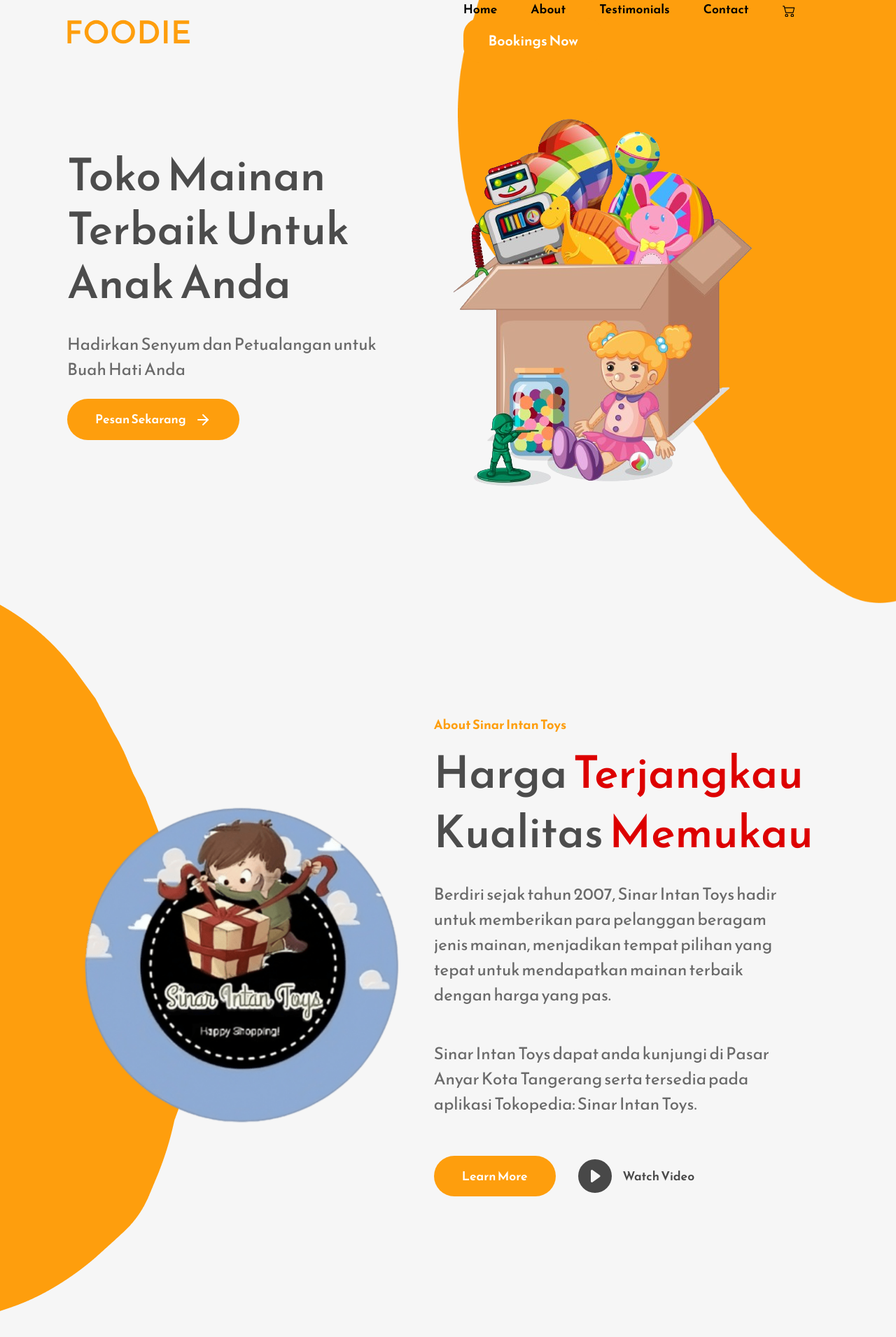
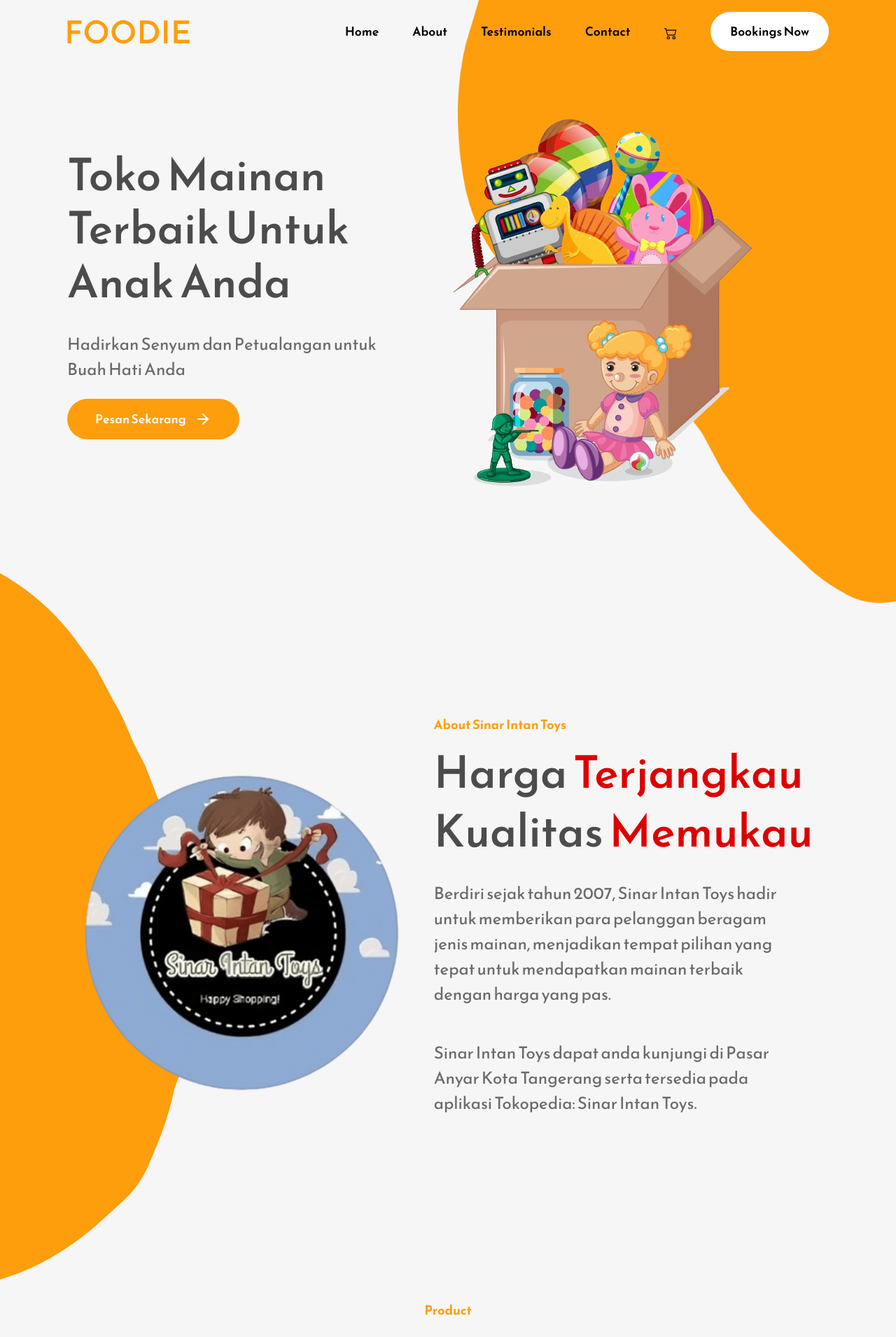
Before and after one commit to johanesrendy/sinar-intan-toys, a React (Create React App) app: page / in a window 1280 px wide. Shown: the top 1911 px of the page at 70% size. Built offline with nearby package versions, Linux system fonts and the light colour scheme.

Commit message:
fix: double style initiation for a classname at app.css & turn about button to comment

```diff
--- a/src/App.css
+++ b/src/App.css
@@ -333,7 +333,7 @@
   font-weight: 600;
 }
 
-.primary-button{
+.primary-button-product {
   background-color: #fe9e0d;
   color: white;
   border: none;
@@ -351,31 +351,32 @@
   justify-content: center;
 }
 
-a.primary-button, a.primary-button:visited, a.primary-button:active, a.primary-button:hover{
+a.primary-button-product,
+a.primary-button-product:visited,
+a.primary-button-product:active,
+a.primary-button-product:hover {
   color: white;
-
 }
 
-.primary-button:hover{
+.primary-button-product:hover {
   background-color: #e48f0f;
 }
 
-.primary-button::after{
+.primary-button-product::after {
   background-color: #e48f0f;
   color: white;
 }
 
-.work-section-bottom .rounded-img{
+.work-section-bottom .rounded-img {
   border-radius: 1.5rem;
 }
-
 
 @media (max-width: 1000px) {
   .navbar-links-container a {
     margin-right: 1rem;
     font-size: 1rem;
   }
-  .primary-button {
+  .primary-button-product {
     font-size: 1rem;
   }
   .home-bannerImage-container {
--- a/src/Components/About.js
+++ b/src/Components/About.js
@@ -21,17 +21,20 @@
           Kualitas <span className="primary-heading-red">Memukau</span>
         </h1>
         <p className="primary-text">
-        Berdiri sejak tahun 2007, Sinar Intan Toys hadir untuk memberikan para pelanggan beragam jenis mainan, menjadikan tempat pilihan yang tepat untuk mendapatkan mainan terbaik dengan harga yang pas.
+          Berdiri sejak tahun 2007, Sinar Intan Toys hadir untuk memberikan para
+          pelanggan beragam jenis mainan, menjadikan tempat pilihan yang tepat
+          untuk mendapatkan mainan terbaik dengan harga yang pas.
         </p>
         <p className="primary-text">
-        Sinar Intan Toys dapat anda kunjungi di Pasar Anyar Kota Tangerang serta tersedia pada aplikasi Tokopedia: Sinar Intan Toys.
+          Sinar Intan Toys dapat anda kunjungi di Pasar Anyar Kota Tangerang
+          serta tersedia pada aplikasi Tokopedia: Sinar Intan Toys.
         </p>
-        <div className="about-buttons-container">
+        {/* <div className="about-buttons-container">
           <button className="secondary-button">Learn More</button>
           <button className="watch-video-button">
             <BsFillPlayCircleFill /> Watch Video
           </button>
-        </div>
+        </div> */}
       </div>
     </div>
   );
--- a/src/Components/Product.js
+++ b/src/Components/Product.js
@@ -38,11 +38,13 @@
         {workInfoData.map((data) => (
           <div className="work-section-info shadow" key={data.title}>
             <div className="info-boxes-img-container">
-              <img src={data.image} alt="" className="rounded-img"/>
+              <img src={data.image} alt="" className="rounded-img" />
             </div>
             <h2>{data.title}</h2>
             <p>{data.text}</p>
-            <a className="primary-button shadow" href={data.link}>Buy Now</a>
+            <a className="primary-button-product shadow" href={data.link}>
+              Buy Now
+            </a>
           </div>
         ))}
       </div>
```
